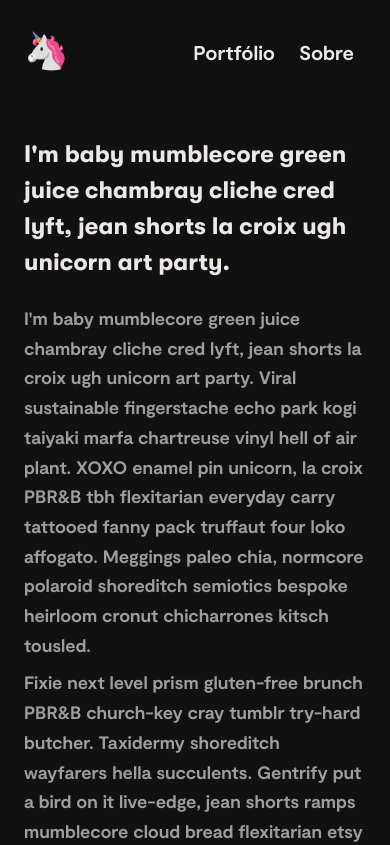
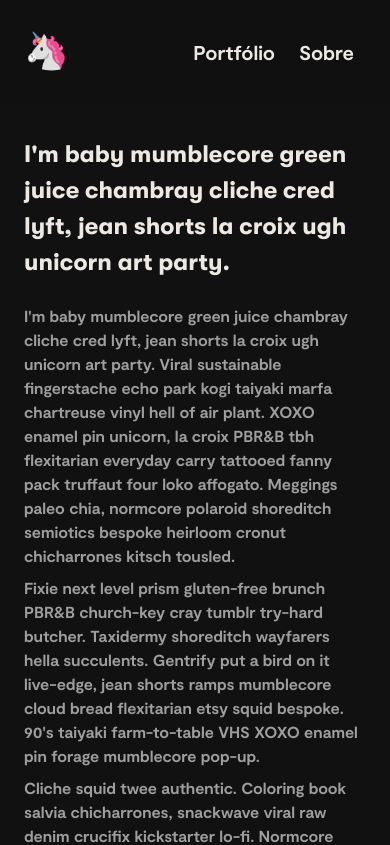
Before and after one commit to Rychillie/OnePage-Rychillie, a Next.js app: page /alone-post in a window 390 px wide. Shown: the top 845 px of the page. Built offline with nearby package versions, Linux system fonts and the light colour scheme.

Commit message:
new updates

```diff
--- a/src/styles/CardPost.module.css
+++ b/src/styles/CardPost.module.css
@@ -25,7 +25,7 @@
 .dateCard {
   font-size: 16px;
   line-height: 24px;
-  font-family: Moderat;
+  font-family: "Moderat";
   margin-bottom: 4px;
   color: var(--light-grey);
 }
@@ -41,7 +41,7 @@
 .titleCard {
   font-size: 24px;
   line-height: 32px;
-  font-family: GT Walsheim Pro;
+  font-family: "GT Walsheim Pro";
 }
 
 .containerCard .imageType,
--- a/src/styles/Nav.module.css
+++ b/src/styles/Nav.module.css
@@ -18,10 +18,11 @@
   justify-content: space-between;
 }
 
-.title h1, .title h1 .name {
+.title h1,
+.title h1 .name {
   font-size: 36px;
   line-height: 40px;
-  font-family: GT Walsheim Pro;
+  font-family: "GT Walsheim Pro";
   color: var(--red-pink);
 }
 
@@ -37,7 +38,7 @@
   font-size: 20px;
   line-height: 26px;
   padding: 8px 12px;
-  font-family: Moderat;
+  font-family: "Moderat";
 }
 
 .navLinks li a:hover {
@@ -45,7 +46,7 @@
 }
 
 @media screen and (max-width: 720px) {
-    .title h1 .name {
-        display: none;
-    }
+  .title h1 .name {
+    display: none;
+  }
 }
--- a/src/styles/Post.module.css
+++ b/src/styles/Post.module.css
@@ -24,17 +24,18 @@
   font-size: 36px;
   line-height: 140%;
   font-weight: bold;
-  font-family: GT Walsheim Pro;
+  font-family: "GT Walsheim Pro";
+  font-family: "GT Walsheim Pro";
   margin-bottom: 24px;
   color: var(--light);
 }
 
 .content > div > * {
   font-size: 18px;
-  line-height: 165%;
-  font-weight: 400;
+  line-height: 26px;
+  font-family: "Moderat";
+  font-weight: bold;
   color: var(--light-grey);
-  font-family: Moderat;
   margin-bottom: 8px;
 }
 
@@ -46,8 +47,9 @@
   }
 
   .content > div > * {
-    font-size: 18px;
-    line-height: 165%;
-    font-weight: 400;
+    font-size: 16px;
+    line-height: 24px;
+    font-family: "Moderat";
+    font-weight: bold;
   }
 }
```
Also changed, not shown: src/components/header.js (+12 -1 lines), src/styles/Header.module.css (+11 -0 lines), public/wave.gif (added).
